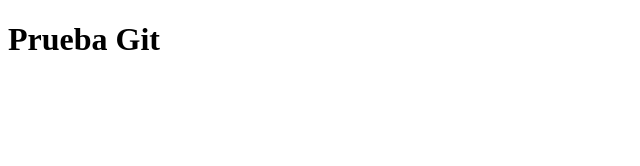
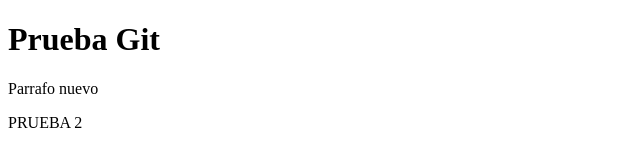
Before and after one commit to Guille-Rubio/repaso-git, a plain HTML site: page index.html in a window 1280 px wide. Shown: the whole page, without its empty margins (0-640 px from the left). Drawn offline with Linux system fonts and the light colour scheme.

Commit message:
Segundo commit

```diff
--- a/index.html
+++ b/index.html
@@ -8,5 +8,8 @@
 </head>
 <body>
     <h1>Prueba Git</h1>
+    <p>Parrafo nuevo
+        <div> PRUEBA 2</div>
+    </p>
 </body>
 </html>
```
